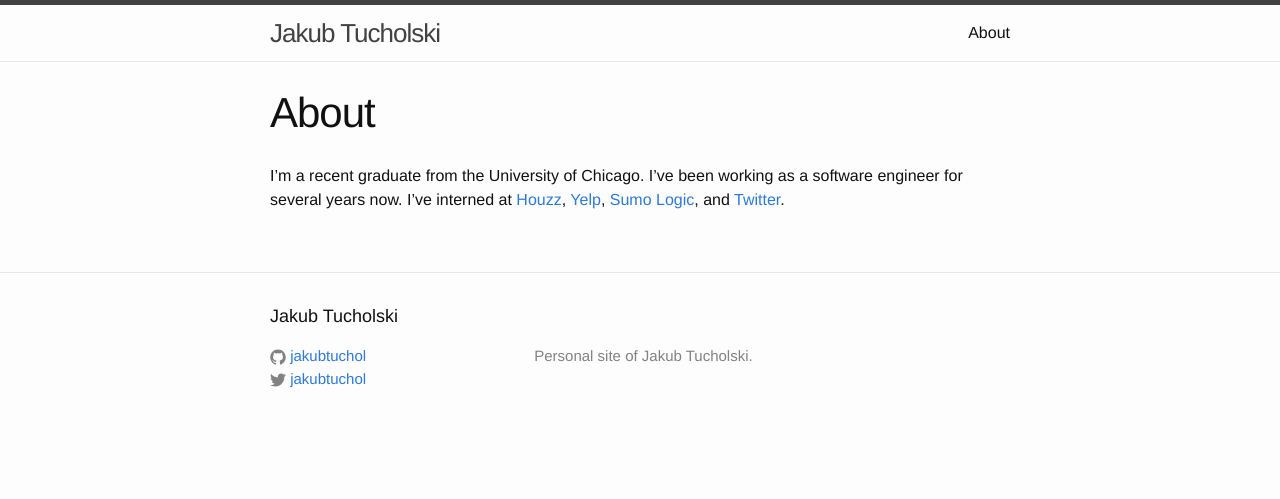
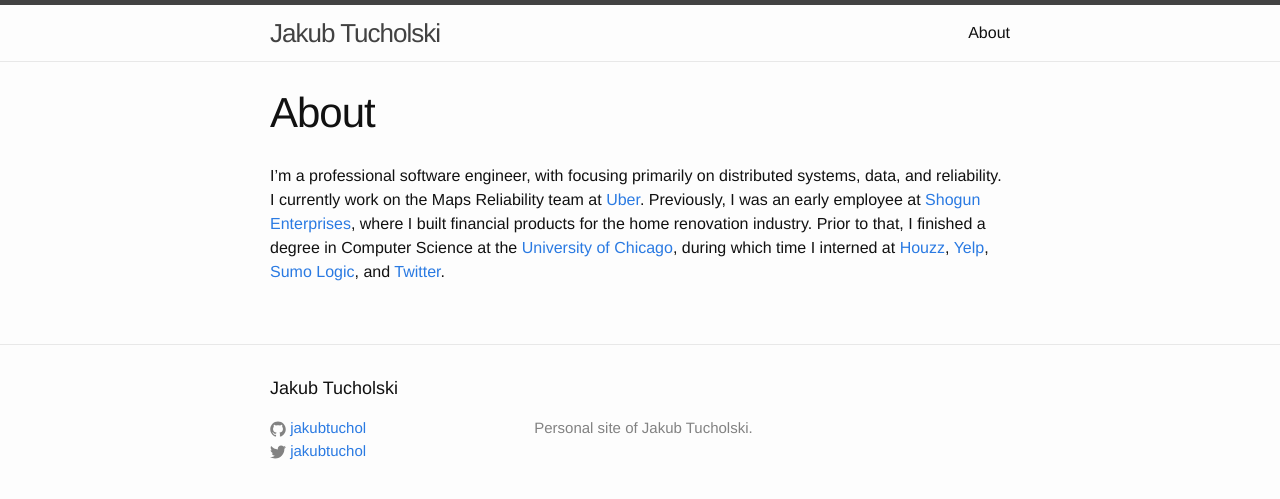
Before and after one commit to jakubtuchol/jakubtuchol.github.io, a Jekyll site: the page built from about.md, in a window 1280 px wide. Shown: the top 499 px of the page. Built offline with Jekyll 4.4.1, drawn with Linux system fonts in a browser that asks for light colours.

Commit message:
updating about

```diff
--- a/about.md
+++ b/about.md
@@ -4,4 +4,4 @@ title: About
 permalink: /about/
 ---
 
-I'm a recent graduate from the University of Chicago. I've been working as a software engineer for several years now. I've interned at [Houzz](https://houzz.com), [Yelp](http://www.yelp.com/), [Sumo Logic](https://www.sumologic.com/), and [Twitter](https://twitter.com/).
+I'm a professional software engineer, with focusing primarily on distributed systems, data, and reliability. I currently work on the Maps Reliability team at [Uber](https://www.uber.com/). Previously, I was an early employee at [Shogun Enterprises](https://www.shoguninc.com/), where I built financial products for the home renovation industry. Prior to that, I finished a degree in Computer Science at the [University of Chicago](https://www.uchicago.edu/), during which time I interned at [Houzz](https://houzz.com), [Yelp](http://www.yelp.com/), [Sumo Logic](https://www.sumologic.com/), and [Twitter](https://twitter.com/).
```
